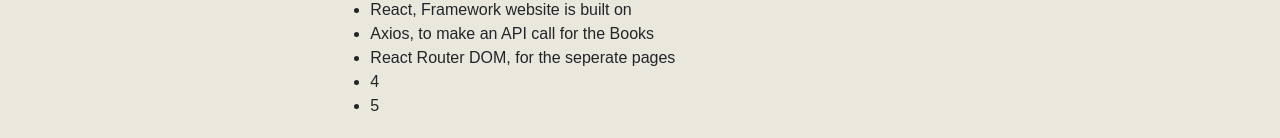
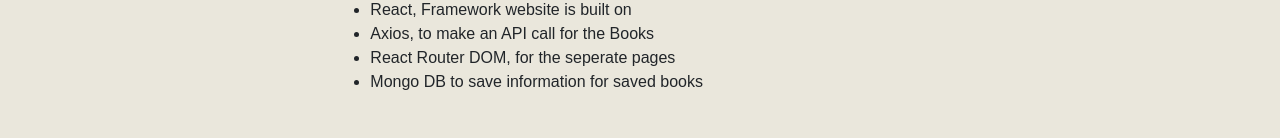
Before and after one commit to Akessler314/Google-Books-React, a React (Create React App) app in the folder client/: page / in a window 1280 px wide. Shown: the part 813-951 px from the top of the page. Built offline with nearby package versions, Linux system fonts and the light colour scheme.

Commit message:
fixed bug while entering max search

```diff
--- a/client/src/pages/About/About.js
+++ b/client/src/pages/About/About.js
@@ -31,8 +31,7 @@
                 <li>React, Framework website is built on</li>
                 <li>Axios, to make an API call for the Books</li>
                 <li>React Router DOM, for the seperate pages</li>
-                <li>4</li>
-                <li>5</li>
+                <li>Mongo DB to save information for saved books</li>
               </ul>
               <br></br>
               <p className="ty"> Thank you for visiting. - Andrew Kessler</p>
--- a/client/src/pages/Search/search.js
+++ b/client/src/pages/Search/search.js
@@ -12,7 +12,7 @@
 function Search() {
 
   const [query, setQuery] = useState('');
-  const [maxResults, setMaxResults] = useState(0);
+  const [maxResults, setMaxResults] = useState(5);
   const [response, setResponse] = useState([])
 
   const bookSearchFunc = (event) => {
@@ -22,7 +22,6 @@
         `https://www.googleapis.com/books/v1/volumes?q=${query}&maxResults=${maxResults}`
       )
       .then(res => {
-        console.log(res.data)
         setResponse(res.data.items)
       })
       .catch(err => {
@@ -50,16 +49,15 @@
         <input
           className="amountSearch"
           type="number"
-          placeholder="20"
           min="1"
           max="40"
+          defaultValue="5"
           onChange={e => setMaxResults(e.target.value)}
         />
       </form>
       <Container style={{ marginTop: 30 }}>
         <Row>
           {response.map((items, i) => {
-            console.log(items)
             let image = items.volumeInfo?.imageLinks?.thumbnail ?? 'https://via.placeholder.com/128x192.png?text=Unavailable'
 
             return (
```
Also changed, not shown: 1 other file (tests, documents, lock files or other folders).
